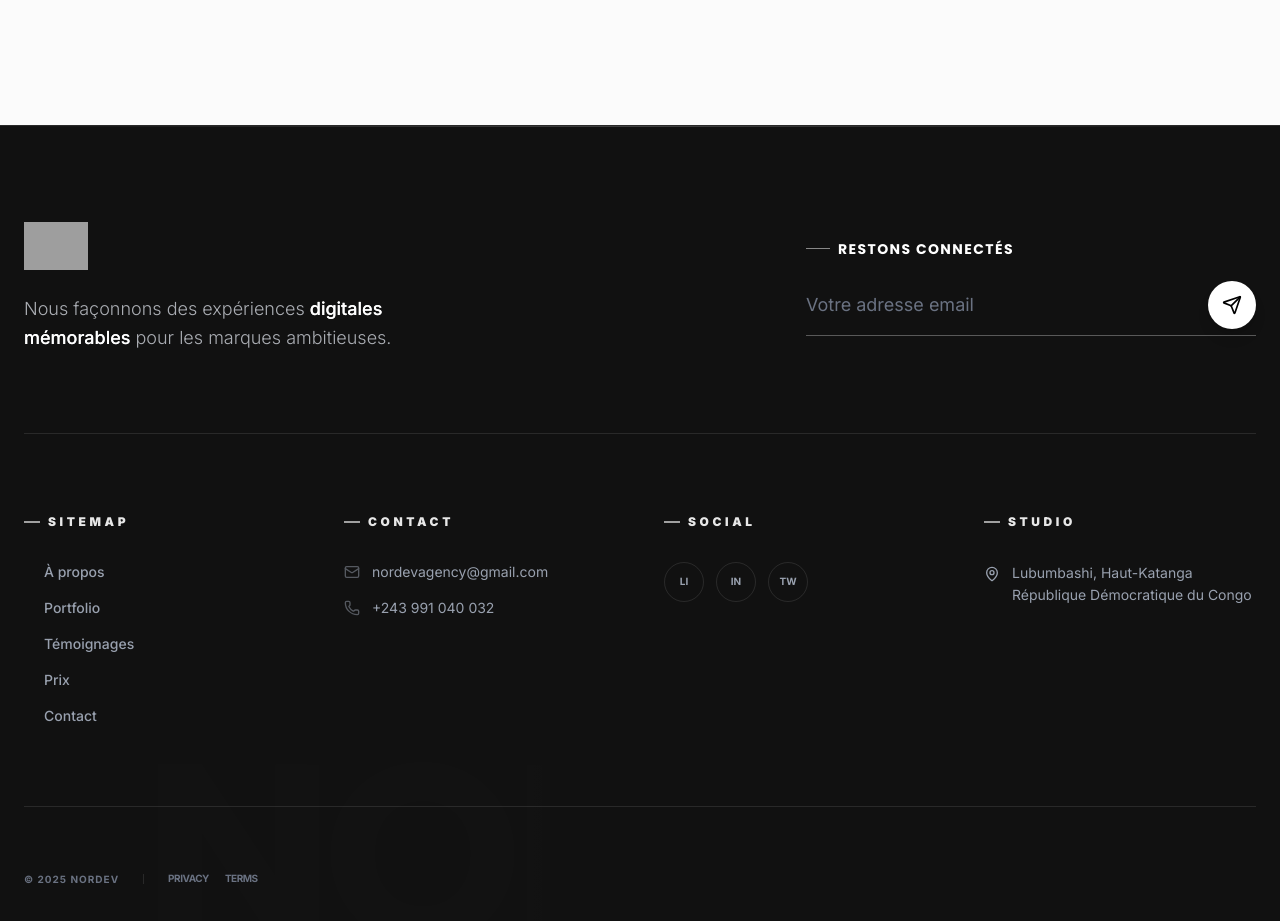
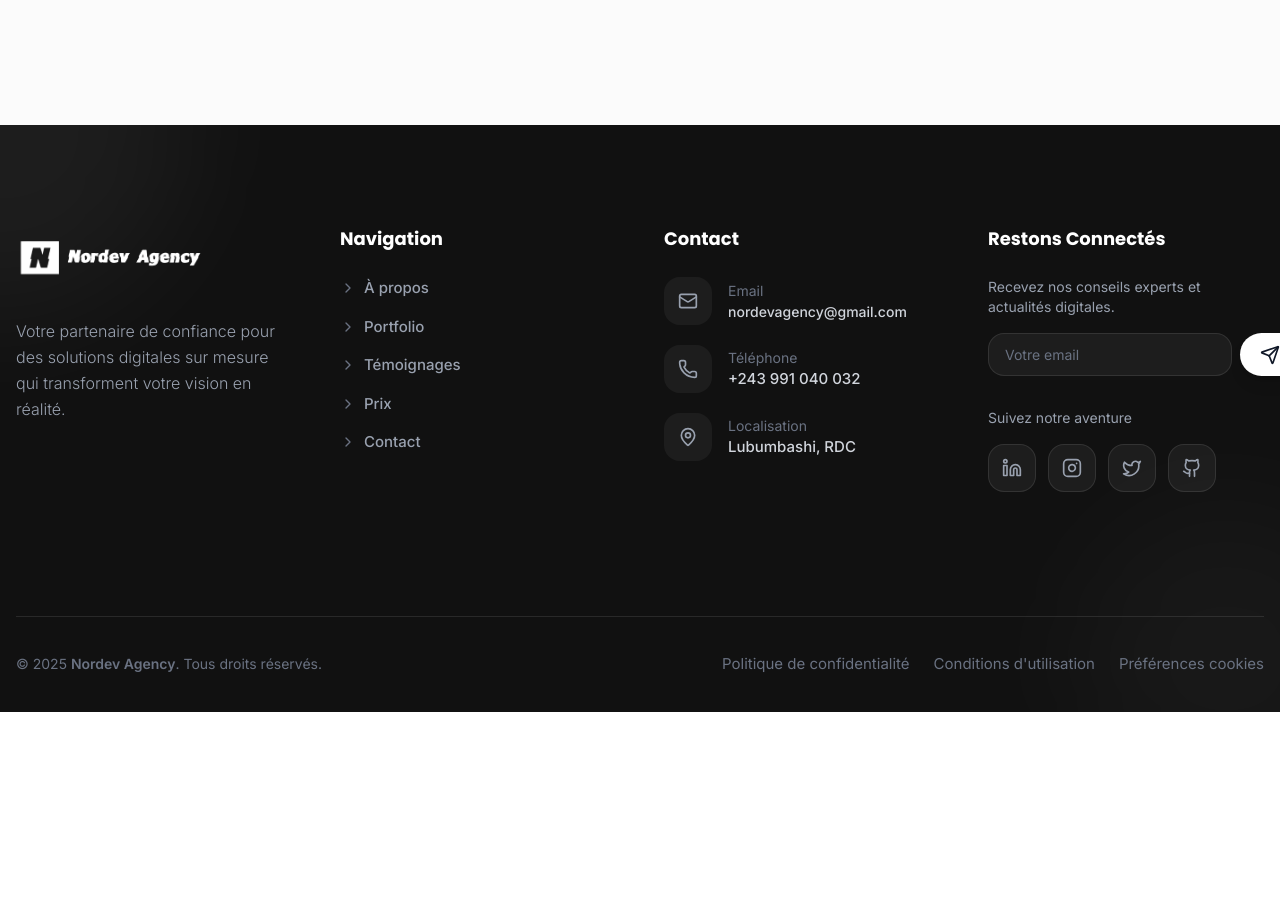
Before and after one commit to freddymk313/nordevagency, a Next.js app: page /pricing in a window 1280 px wide. Shown: the part 1160-2081 px from the top of the page. After the commit the page ends 1872 px from the top, so only its background shows below. Built offline with nearby package versions, Linux system fonts and the light colour scheme; grey boxes are pictures that could not be loaded.

Commit message:
version 2 brut

```diff
--- a/components/Footer.tsx
+++ b/components/Footer.tsx
@@ -1,7 +1,17 @@
 "use client";
 
 import { links } from "@/constants";
-import { Mail, Phone, MapPin, Linkedin, Instagram, Twitter, Send, ArrowUp } from "lucide-react";
+import {
+  Mail,
+  Phone,
+  MapPin,
+  Linkedin,
+  Instagram,
+  Twitter,
+  Github,
+  ChevronRight,
+  Send,
+} from "lucide-react";
 import Image from "next/image";
 import Link from "next/link";
 import { useState, useEffect } from "react";
@@ -10,196 +20,197 @@ const Footer = () => {
   const [showScrollTop, setShowScrollTop] = useState(false);
 
   useEffect(() => {
-    const handleScroll = () => setShowScrollTop(window.scrollY > 500);
+    const handleScroll = () => {
+      setShowScrollTop(window.scrollY > 500);
+    };
+
     window.addEventListener('scroll', handleScroll);
     return () => window.removeEventListener('scroll', handleScroll);
   }, []);
 
-  const scrollToTop = () => window.scrollTo({ top: 0, behavior: 'smooth' });
+  const scrollToTop = () => {
+    window.scrollTo({ top: 0, behavior: 'smooth' });
+  };
 
   return (
-    <footer className="bg-[#111111] pt-24 pb-12 relative overflow-hidden border-t border-white/10">
+    <footer className="bg-[#111111] relative overflow-hidden">
+      {/* Éléments décoratifs sophistiqués */}
+      <div className="absolute top-0 left-0 w-96 h-96 bg-white/5 rounded-full blur-3xl -translate-x-1/2 -translate-y-1/2" />
+      <div className="absolute bottom-0 right-0 w-80 h-80 bg-white/3 rounded-full blur-3xl translate-x-1/3 translate-y-1/3" />
 
-      {/* TEXTE GEANT EN ARRIERE-PLAN avec dégradé subtil */}
-      <div className="absolute -bottom-8 left-1/2 -translate-x-1/2 select-none pointer-events-none opacity-[0.03]">
-        <h1 className="text-[20vw] font-black text-transparent bg-clip-text bg-gradient-to-r from-white/20 via-white/10 to-transparent leading-none tracking-tighter">
-          NORDEV
-        </h1>
+      <div className="container mx-auto px-4 relative z-10">
+        {/* Section principale */}
+        <div className="grid lg:grid-cols-4 gap-8 md:gap-12 py-14 md:pt-25 md:pb-31">
+          {/* Colonne Logo & Description */}
+          <div className="lg:col-span-1">
+            <Link href="/" className="inline-block">
+              <div className="relative">
+                {/* Version desktop */}
+                <div className="">
+                  <Image
+                    src={"/logo/logo-white.png"}
+                    height={200}
+                    width={200}
+                    alt="Nordev Agency - Votre partenaire digital d'excellence"
+                    // className="rounded-xl"
+                    quality={100}
+                  />
+                </div>
+              </div>
+            </Link>
+
+            <p className="text-gray-400 text-base leading-relaxed mt-6 mb-8 font-light max-w-md">
+              Votre partenaire de confiance pour des
+              <span className=""> solutions digitales sur mesure </span>
+              qui transforment votre vision en réalité.
+            </p>
+
           </div>
 
-      {/* Élément décoratif d'accentuation */}
-      <div className="absolute top-0 left-0 right-0 h-px bg-gradient-to-r from-transparent via-white/20 to-transparent"></div>
-
-      <div className="container mx-auto px-6 relative z-10">
-
-        {/* TOP SECTION: LOGO & NEWSLETTER */}
-        <div className="flex flex-col lg:flex-row justify-between items-start lg:items-center gap-12 pb-20 border-b border-white/10">
-          <div className="space-y-6 max-w-sm">
-            <Image
-              src="/logo/logo-white-2.png"
-              height={60}
-              width={180}
-              alt="Nordev Agency"
-              className="h-12 w-auto object-contain *brightness-110"
-            />
-            <p className="text-gray-300/80 text-lg font-light leading-relaxed">
-              Nous façonnons des expériences <span className="text-white font-medium bg-gradient-to-r from-white to-gray-300 bg-clip-text text-transparent">digitales mémorables</span> pour les marques ambitieuses.
-            </p>
-          </div>
-
-          <div className="w-full lg:w-[450px]">
-            <h4 className="text-white font-bold text-sm uppercase tracking-widest mb-4 flex items-center gap-2">
-              <span className="w-6 h-px bg-white/50"></span>
-              Restons connectés
-            </h4>
-            <div className="relative group">
-              <input
-                type="email"
-                placeholder="Votre adresse email"
-                className="w-full bg-transparent border-b border-white/30 py-4 text-white text-lg focus:outline-none focus:border-white transition-all duration-300 placeholder:text-gray-500 placeholder:transition-colors placeholder:group-hover:text-gray-400"
-              />
-              <button className="absolute right-0 top-1/2 -translate-y-1/2 w-12 h-12 bg-white rounded-full flex items-center justify-center text-black hover:scale-110 transition-all duration-300 shadow-lg hover:shadow-xl hover:shadow-white/10 group">
-                <Send className="w-5 h-5 transition-transform group-hover:translate-x-0.5" />
-              </button>
-            </div>
-          </div>
-        </div>
-
-        {/* MIDDLE SECTION: LINKS & CONTACT */}
-        <div className="grid grid-cols-2 md:grid-cols-4 gap-12 py-20">
-
-          {/* Sitemap */}
-          <div className="space-y-8">
-            <h5 className="text-white/90 text-xs font-black uppercase tracking-[0.3em] flex items-center gap-2">
-              <span className="w-4 h-0.5 bg-white/60"></span>
-              Sitemap
-            </h5>
+          {/* Liens rapides */}
+          <div>
+            <h3 className="text-white font-bold text-lg mb-6 flex items-center gap-2">
+              Navigation
+            </h3>
             <ul className="space-y-4">
-              {links.map((link, i) => (
-                <li key={i}>
+              {links.map((link, index) => (
+                <li key={index}>
                   <Link
                     href={link.href}
-                    className="text-gray-400 hover:text-white transition-all duration-300 text-sm font-medium flex items-center gap-3 group"
+                    className="text-gray-400 hover:text-white transition-all duration-300 group flex items-center gap-2 text-[15px] font-medium"
                   >
-                    <div className="w-2 h-2 rounded-full bg-white/0 group-hover:bg-white/60 transition-all duration-300 group-hover:scale-125"></div>
-                    <span className="relative">
-                      {link.name}
-                      <span className="absolute -bottom-1 left-0 w-0 h-px bg-white group-hover:w-full transition-all duration-300"></span>
-                    </span>
+                    <ChevronRight className="w-4 h-4 group-hover:translate-x-1 transition-transform text-gray-500" />
+                    <span>{link.name}</span>
                   </Link>
                 </li>
               ))}
             </ul>
           </div>
 
-          {/* Contact Direct */}
-          <div className="space-y-8">
-            <h5 className="text-white/90 text-xs font-black uppercase tracking-[0.3em] flex items-center gap-2">
-              <span className="w-4 h-0.5 bg-white/60"></span>
+          {/* Contact */}
+          <div>
+            <h3 className="text-white font-bold text-lg mb-6 flex items-center gap-2">
               Contact
-            </h5>
-            <div className="space-y-4">
+              {/* <div className="w-2 h-2 bg-gradient-to-r from-gray-400 to-gray-600 rounded-full"></div> */}
+            </h3>
+            <ul className="space-y-5 text-[15px]">
+              <li>
                 <Link
                   href="mailto:nordevagency@gmail.com"
-                className="block text-gray-400 hover:text-white text-sm transition-colors duration-300 flex items-center gap-3 group"
+                  className="text-gray-400 hover:text-white transition-all duration-300 group flex items-center gap-4"
                 >
-                <Mail className="w-4 h-4 opacity-50 group-hover:opacity-100 transition-opacity" />
-                <span>nordevagency@gmail.com</span>
+                  <div className="w-12 h-12 bg-white/5 rounded-2xl flex items-center justify-center group-hover:bg-white/10 transition-colors">
+                    <Mail className="w-5 h-5 text-gray-400 group-hover:text-white" />
+                  </div>
+                  <div>
+                    <div className="text-sm text-gray-500">Email</div>
+                    <div className="text-gray-300 font-medium group-hover:text-white text-[14px]">nordevagency@gmail.com</div>
+                  </div>
                 </Link>
+              </li>
+              <li>
                 <Link
                   href="tel:+243991040032"
-                className="block text-gray-400 hover:text-white text-sm transition-colors duration-300 flex items-center gap-3 group"
+                  className="text-gray-400 hover:text-white transition-all duration-300 group flex items-center gap-4"
                 >
-                <Phone className="w-4 h-4 opacity-50 group-hover:opacity-100 transition-opacity" />
-                <span>+243 991 040 032</span>
+                  <div className="w-12 h-12 bg-white/5 rounded-2xl flex items-center justify-center group-hover:bg-white/10 transition-colors">
+                    <Phone className="w-5 h-5 text-gray-400 group-hover:text-white" />
+                  </div>
+                  <div>
+                    <div className="text-sm text-gray-500">Téléphone</div>
+                    <div className="text-gray-300 font-medium group-hover:text-white">+243 991 040 032</div>
+                  </div>
                 </Link>
+              </li>
+              <li>
+                <div className="flex items-center gap-4">
+                  <div className="w-12 h-12 bg-white/5 rounded-2xl flex items-center justify-center">
+                    <MapPin className="w-5 h-5 text-gray-400" />
+                  </div>
+                  <div>
+                    <div className="text-sm text-gray-500">Localisation</div>
+                    <div className="text-gray-300 font-medium">Lubumbashi, RDC</div>
+                  </div>
+                </div>
+              </li>
+            </ul>
+          </div>
+
+          {/* Newsletter & Réseaux sociaux */}
+          <div>
+            <h3 className="text-white font-bold text-lg mb-6 flex items-center gap-2">
+              Restons Connectés
+              {/* <div className="w-2 h-2 bg-gradient-to-r from-gray-400 to-gray-600 rounded-full"></div> */}
+            </h3>
+
+            {/* Newsletter */}
+            <div className="mb-8 w-full max-w-sm">
+              <p className="text-gray-400 text-sm mb-4">
+                Recevez nos conseils experts et actualités digitales.
+              </p>
+              <div className="flex gap-2">
+                <input
+                  type="email"
+                  placeholder="Votre email"
+                  className="flex-1 bg-white/5 border text-[14px] border-white/10 rounded-2xl px-4 py-2.5 text-white placeholder-gray-500 focus:outline-none focus:border-white/30 transition-colors"
+                />
+                <button className="bg-white text-gray-900 px-5 py-2.5 rounded-full hover:bg-gray-100 transition-all duration-300 font-semibold shadow-lg hover:shadow-xl transform hover:-translate-y-0.5">
+                  <Send className="w-5 h-5" />
+                </button>
               </div>
             </div>
 
-          {/* Socials */}
-          <div className="space-y-8">
-            <h5 className="text-white/90 text-xs font-black uppercase tracking-[0.3em] flex items-center gap-2">
-              <span className="w-4 h-0.5 bg-white/60"></span>
-              Social
-            </h5>
-            <div className="flex flex-wrap gap-3">
+            {/* Réseaux sociaux */}
+            <div>
+              <p className="text-gray-400 text-sm mb-4">Suivez notre aventure</p>
+              <div className="flex gap-3">
                 {[
-                { icon: Linkedin, label: 'LI', color: 'hover:bg-[#0077B5]' },
-                { icon: Instagram, label: 'IN', color: 'hover:bg-gradient-to-r from-[#833AB4] via-[#FD1D1D] to-[#FCAF45]' },
-                { icon: Twitter, label: 'TW', color: 'hover:bg-[#1DA1F2]' }
-              ].map((s, i) => (
+                  { icon: Linkedin, href: "#", label: "LinkedIn" },
+                  { icon: Instagram, href: "#", label: "Instagram" },
+                  { icon: Twitter, href: "#", label: "Twitter" },
+                  { icon: Github, href: "#", label: "GitHub" }
+                ].map((social, index) => (
                   <Link
-                  key={i}
-                  href="#"
-                  className="w-10 h-10 rounded-full border border-white/10 flex items-center justify-center text-[10px] font-bold text-gray-400 hover:text-white hover:border-white/30 transition-all duration-300 hover:scale-110 group relative overflow-hidden"
+                    key={index}
+                    href={social.href}
+                    className="w-12 h-12 bg-white/5 rounded-2xl flex items-center justify-center hover:bg-white/10 transition-all duration-300 group border border-white/10 hover:border-white/30"
+                    aria-label={social.label}
                   >
-                  <div className={`absolute inset-0 opacity-0 group-hover:opacity-100 transition-opacity duration-300 ${s.color}`}></div>
-                  <span className="relative z-10 group-hover:text-white">{s.label}</span>
+                    <social.icon className="w-5 h-5 text-gray-400 group-hover:text-white transition-colors" />
                   </Link>
                 ))}
               </div>
             </div>
+          </div>
+        </div>
 
-          {/* Localisation */}
-          <div className="space-y-8 text-right md:text-left">
-            <h5 className="text-white/90 text-xs font-black uppercase tracking-[0.3em] flex items-center gap-2 md:justify-start justify-end">
-              <span className="w-4 h-0.5 bg-white/60"></span>
-              Studio
-            </h5>
-            <div className="flex items-start gap-3 md:justify-start justify-end">
-              <MapPin className="w-4 h-4 text-gray-400 mt-1 flex-shrink-0" />
-              <p className="text-gray-400 text-sm leading-relaxed">
-                Lubumbashi, Haut-Katanga<br />
-                République Démocratique du Congo
+        {/* Section inférieure */}
+        <div className="border-t border-white/10 pt-9 pb-9">
+          <div className="flex flex-col lg:flex-row justify-between items-center gap-6">
+            {/* Copyright */}
+            <div className="text-center lg:text-left">
+              <p className="text-gray-500 text-sm">
+                © {new Date().getFullYear()}{" "}
+                <span className="font-semibold *text-white">Nordev Agency</span>.
+                Tous droits réservés.
               </p>
+            </div>
+
+            {/* Liens légaux */}
+            <div className="flex flex-wrap justify-center gap-4 md:gap-6 text-[15px]">
+              <Link href="/privacy" className="text-gray-500 hover:text-white transition-colors">
+                Politique de confidentialité
+              </Link>
+              <Link href="/terms" className="text-gray-500 hover:text-white transition-colors">
+                Conditions d'utilisation
+              </Link>
+              <Link href="/cookies" className="text-gray-500 hover:text-white transition-colors">
+                Préférences cookies
+              </Link>
             </div>
           </div>
         </div>
-
-        {/* BOTTOM SECTION: COPYRIGHT & SCROLL */}
-        <div className="pt-12 border-t border-white/10 flex flex-col md:flex-row justify-between items-center gap-8">
-          <div className="flex items-center gap-6">
-            <span className="text-[10px] font-bold text-gray-500 uppercase tracking-widest leading-none border-r border-white/10 pr-6">
-              © {new Date().getFullYear()} NORDEV
-            </span>
-            <div className="flex gap-4">
-               <Link href="#" className="text-[10px] text-gray-500 hover:text-white font-bold uppercase tracking-tighter transition-colors duration-300 relative group">
-                 <span className="relative">
-                   Privacy
-                   <span className="absolute -bottom-0.5 left-0 w-0 h-px bg-white group-hover:w-full transition-all duration-300"></span>
-                 </span>
-               </Link>
-               <Link href="#" className="text-[10px] text-gray-500 hover:text-white font-bold uppercase tracking-tighter transition-colors duration-300 relative group">
-                 <span className="relative">
-                   Terms
-                   <span className="absolute -bottom-0.5 left-0 w-0 h-px bg-white group-hover:w-full transition-all duration-300"></span>
-                 </span>
-               </Link>
       </div>
-          </div>
-
-          {/* Back to Top Bouton Signature */}
-          <button
-            onClick={scrollToTop}
-            className={`group flex items-center gap-4 transition-all duration-500 ${
-              showScrollTop
-                ? 'opacity-100 translate-y-0'
-                : 'opacity-0 translate-y-4 pointer-events-none'
-            }`}
-          >
-            <span className="text-[10px] font-black text-white/80 uppercase tracking-[0.3em] group-hover:text-white transition-colors duration-300 group-hover:mr-2">
-              Top
-            </span>
-            <div className="w-12 h-12 rounded-full border border-white/20 flex items-center justify-center text-white/80 group-hover:text-white group-hover:border-white/40 group-hover:bg-white/5 transition-all duration-300 relative overflow-hidden">
-              <div className="absolute inset-0 bg-gradient-to-r from-white/0 via-white/5 to-white/0 translate-x-[-100%] group-hover:translate-x-[100%] transition-transform duration-1000"></div>
-              <ArrowUp className="w-5 h-5 relative z-10 transition-transform group-hover:-translate-y-0.5" />
-            </div>
-          </button>
-        </div>
-      </div>
-
-      {/* Ligne décorative du bas */}
-      <div className="absolute bottom-0 left-0 right-0 h-px bg-gradient-to-r from-transparent via-white/10 to-transparent"></div>
     </footer>
   );
 };
```
Also changed, not shown: components/Portfolio.tsx (+38 -2 lines). Lines whose indentation alone changed are shown as unchanged.
